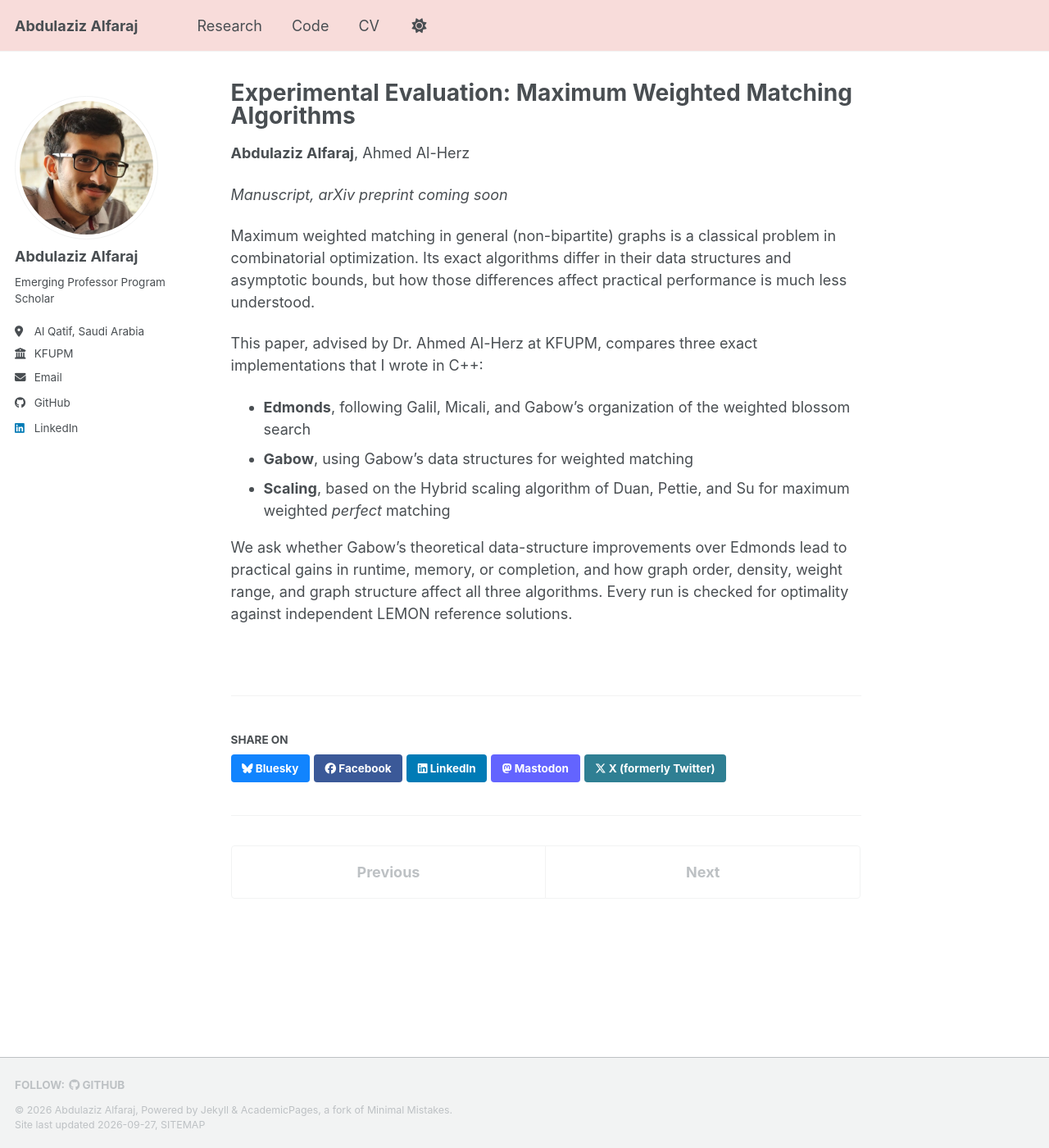
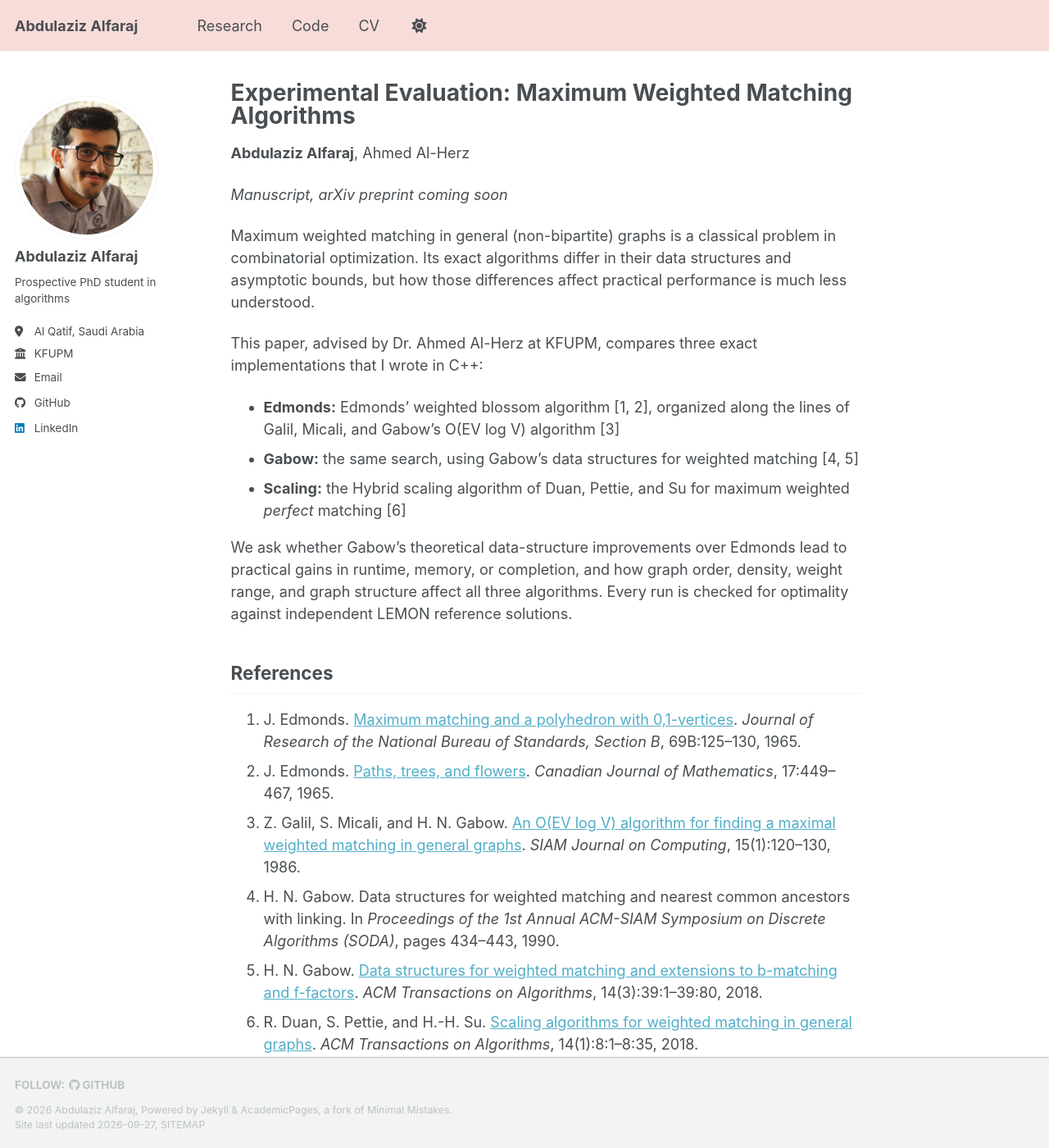
Before and after one commit to AzizFaraj/AzizFaraj.github.io, a Jekyll site: the page built from _publications/2026-weighted-matching.md, in a window 1280 px wide and 1400 px high. Shown: the whole window at 82% size. Built offline with Jekyll 4.4.1, drawn with Linux system fonts in a browser that asks for light colours; a style sheet for code colours, icons or effects is not loaded.

Commit message:
Cite the three matching algorithms, new tagline, zoom out photo

```diff
--- a/_config.yml
+++ b/_config.yml
@@ -26,7 +26,7 @@ author:
   avatar           : "profile.jpg"
   name             : "Abdulaziz Alfaraj"
   pronouns         : # example: "she/her"
-  bio              : "Emerging Professor Program Scholar"
+  bio              : "Prospective PhD student in algorithms"
   location         : "Al Qatif, Saudi Arabia"
   employer         : "KFUPM"
   uri              : # URL
--- a/_publications/2026-weighted-matching.md
+++ b/_publications/2026-weighted-matching.md
@@ -13,8 +13,17 @@ Maximum weighted matching in general (non-bipartite) graphs is a classical probl
 
 This paper, advised by Dr. Ahmed Al-Herz at KFUPM, compares three exact implementations that I wrote in C++:
 
-- **Edmonds**, following Galil, Micali, and Gabow's organization of the weighted blossom search
-- **Gabow**, using Gabow's data structures for weighted matching
-- **Scaling**, based on the Hybrid scaling algorithm of Duan, Pettie, and Su for maximum weighted *perfect* matching
+- **Edmonds:** Edmonds' weighted blossom algorithm [1, 2], organized along the lines of Galil, Micali, and Gabow's O(EV log V) algorithm [3]
+- **Gabow:** the same search, using Gabow's data structures for weighted matching [4, 5]
+- **Scaling:** the Hybrid scaling algorithm of Duan, Pettie, and Su for maximum weighted *perfect* matching [6]
 
 We ask whether Gabow's theoretical data-structure improvements over Edmonds lead to practical gains in runtime, memory, or completion, and how graph order, density, weight range, and graph structure affect all three algorithms. Every run is checked for optimality against independent LEMON reference solutions.
+
+## References
+
+1. J. Edmonds. [Maximum matching and a polyhedron with 0,1-vertices](https://doi.org/10.6028/jres.069B.013). *Journal of Research of the National Bureau of Standards, Section B*, 69B:125–130, 1965.
+2. J. Edmonds. [Paths, trees, and flowers](https://doi.org/10.4153/CJM-1965-045-4). *Canadian Journal of Mathematics*, 17:449–467, 1965.
+3. Z. Galil, S. Micali, and H. N. Gabow. [An O(EV log V) algorithm for finding a maximal weighted matching in general graphs](https://doi.org/10.1137/0215009). *SIAM Journal on Computing*, 15(1):120–130, 1986.
+4. H. N. Gabow. Data structures for weighted matching and nearest common ancestors with linking. In *Proceedings of the 1st Annual ACM-SIAM Symposium on Discrete Algorithms (SODA)*, pages 434–443, 1990.
+5. H. N. Gabow. [Data structures for weighted matching and extensions to b-matching and f-factors](https://doi.org/10.1145/3183369). *ACM Transactions on Algorithms*, 14(3):39:1–39:80, 2018.
+6. R. Duan, S. Pettie, and H.-H. Su. [Scaling algorithms for weighted matching in general graphs](https://doi.org/10.1145/3155301). *ACM Transactions on Algorithms*, 14(1):8:1–8:35, 2018.
```
Also changed, not shown: images/profile.jpg.
